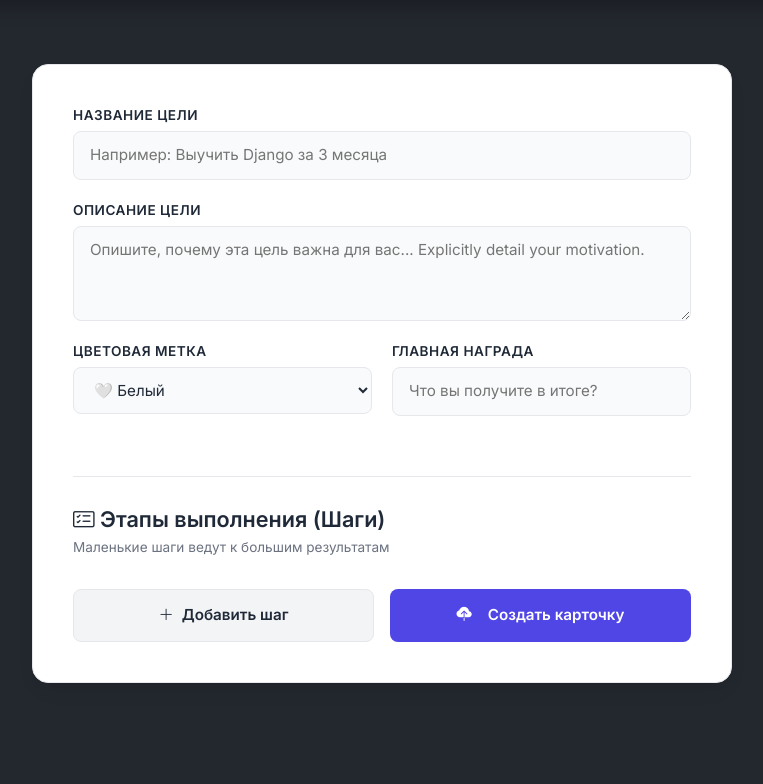
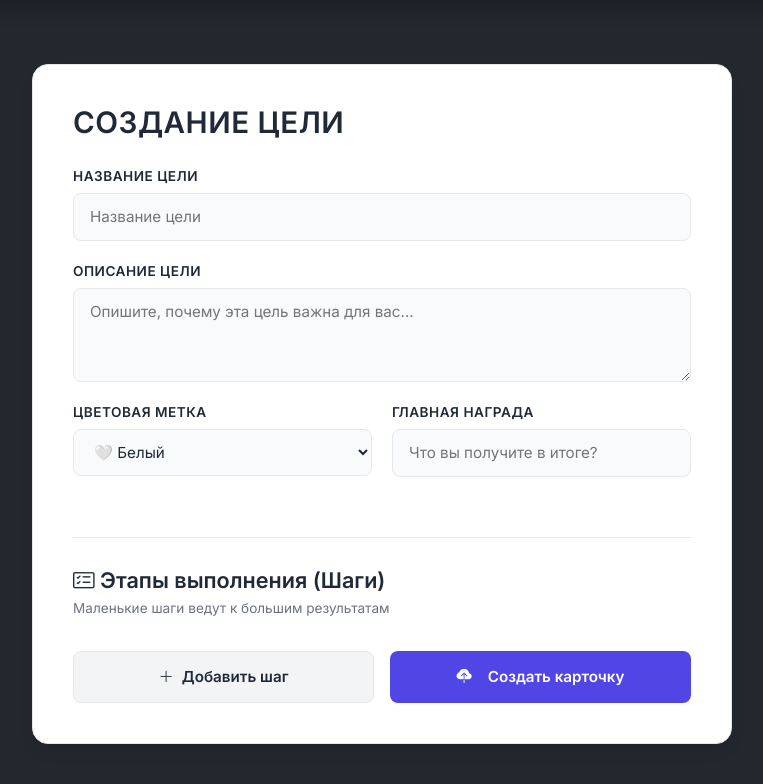
Before and after one commit to Elbit27/Lika, a Django app: page /goal/create/ in a window 1280 px wide. Shown: the part 76-860 px from the top of the page, without its empty margins (258-1021 px from the left). Run offline with Django 5.2, Linux system fonts and the light colour scheme.

Commit message:
improved CreateUpdateGoal files

```diff
--- a/core/templates/goal/CreateUpdateGoal.html
+++ b/core/templates/goal/CreateUpdateGoal.html
@@ -12,14 +12,25 @@
         <form id="goal-form">
             <input type="hidden" id="goal-id" value="{{ goal.id|default:'' }}">
 
-            <div class="form-group">
-                <label for="title">Название цели</label>
-                <input type="text" id="title" value="{{ goal.title|default:'' }}" placeholder="Например: Выучить Django за 3 месяца" required>
+            <div class="form-top-header">
+                <h1 class="form-group label">{% if goal %}Редактирование цели{% else %}Создание цели{% endif %}</h1>
+                {% if goal %}
+                    <button type="button" class="btn-delete" onclick="deleteGoal('{{ goal.id }}')">
+                        <i class="bi bi-trash3"></i> Удалить
+                    </button>
+                {% endif %}
             </div>
 
             <div class="form-group">
+                <label for="title">Название цели</label>
+                <input type="text" id="title" value="{{ goal.title|default:'' }}" placeholder="Название цели" required>
+            </div>
+
+
+
+            <div class="form-group">
                 <label for="description">Описание цели</label>
-                <textarea id="description" rows="3" placeholder="Опишите, почему эта цель важна для вас... Explicitly detail your motivation.">{{ goal.description|default:'' }}</textarea>
+                <textarea id="description" rows="3" placeholder="Опишите, почему эта цель важна для вас...">{{ goal.description|default:'' }}</textarea>
             </div>
 
             <div class="form-row">
--- a/goal/models.py
+++ b/goal/models.py
@@ -10,9 +10,9 @@ class Goal(models.Model):
     ]
 
     title = models.CharField(max_length=100)
-    description = models.TextField()
+    description = models.TextField(blank=True)
     card_color = models.CharField(max_length=20, choices=COLOR_CHOICES, default='white')
-    prize = models.CharField(max_length=100, blank=True, null=False)
+    prize = models.CharField(max_length=100, null=False)
 
     created_at = models.DateTimeField(auto_now_add=True)
     updated_at = models.DateTimeField(auto_now=True)
@@ -36,7 +36,7 @@ class Goal(models.Model):
 class Step(models.Model):
     goal = models.ForeignKey('Goal', on_delete=models.CASCADE, related_name='steps')
     title = models.CharField(max_length=255)
-    description = models.TextField()
+    description = models.TextField(blank=True)
     completed = models.BooleanField(default=False)
 
     created_at = models.DateTimeField(auto_now_add=True)
--- a/static/goal/css/CreateUpdateGoal.css
+++ b/static/goal/css/CreateUpdateGoal.css
@@ -197,6 +197,22 @@ button, .btn-primary, .btn-secondary {
     background-color: #fee2e2;
 }
 
+.form-top-header {
+    display: flex;
+    justify-content: space-between;
+    align-items: center;
+    margin-bottom: 20px;
+}
+
+.form-top-header h1 {
+    font-size: 1.85rem;
+    font-weight: 600;
+    color: var(--text-main);
+    margin-bottom: 6px;
+    text-transform: uppercase;
+    letter-spacing: 0.5px;
+}
+
 /* Адаптивность для мобильных телефонов */
 @media (max-width: 600px) {
     .container {
--- a/static/goal/js/CreateUpdateGoal.js
+++ b/static/goal/js/CreateUpdateGoal.js
@@ -133,6 +133,35 @@ window.deleteGame = async function(gameId) {
     }
 };
 
+
+window.deleteGoal = async function(goalId) {
+    if (!confirm("Вы уверены, что хотите удалить эту карточку? Это действие необратимо.")) {
+        return;
+    }
+
+    try {
+        const response = await fetch(`/goal/api/goals/${goalId}/`, {
+            method: 'DELETE',
+            headers: {
+                'X-CSRFToken': getCookie('csrftoken'),
+                'Content-Type': 'application/json'
+            }
+        });
+
+        if (response.ok) {
+            alert("Карточка успешно удалена");
+            window.location.href = '/goal/';
+        } else {
+            const data = await response.json();
+            alert("Ошибка при удалении: " + (data.error || "Неизвестная ошибка"));
+        }
+    } catch (e) {
+        console.error("Ошибка запроса:", e);
+        alert("Не удалось связаться с сервером.");
+    }
+};
+
+
 // getting CSRF token
 function getCookie(name) {
     let cookieValue = null;
```
Also changed, not shown: TODO.txt (+13 -5 lines), goal/migrations/0002_alter_goal_description_alter_goal_prize_and_more.py (added), static/goal/css/goal_list.css (line endings or trailing spaces).
